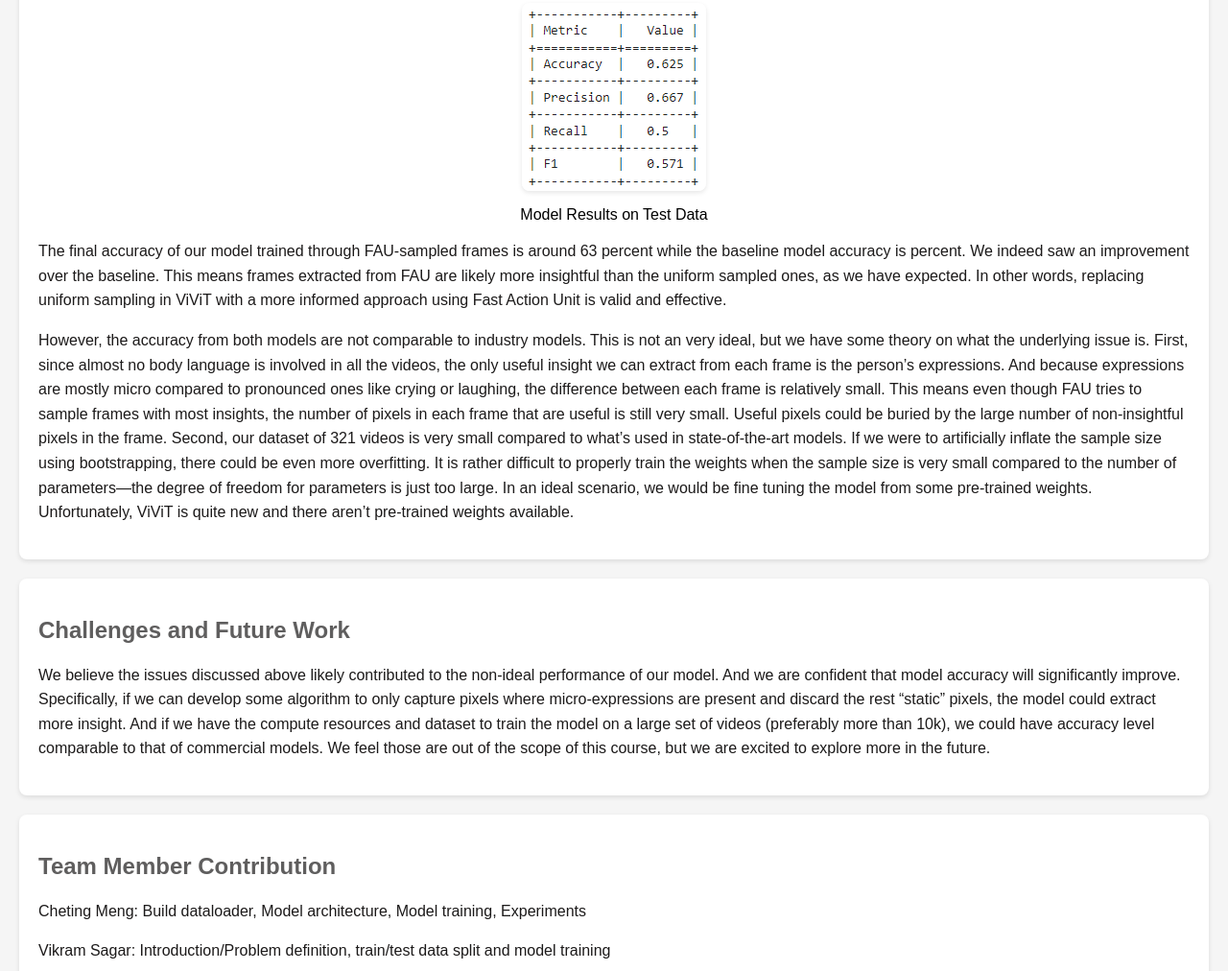
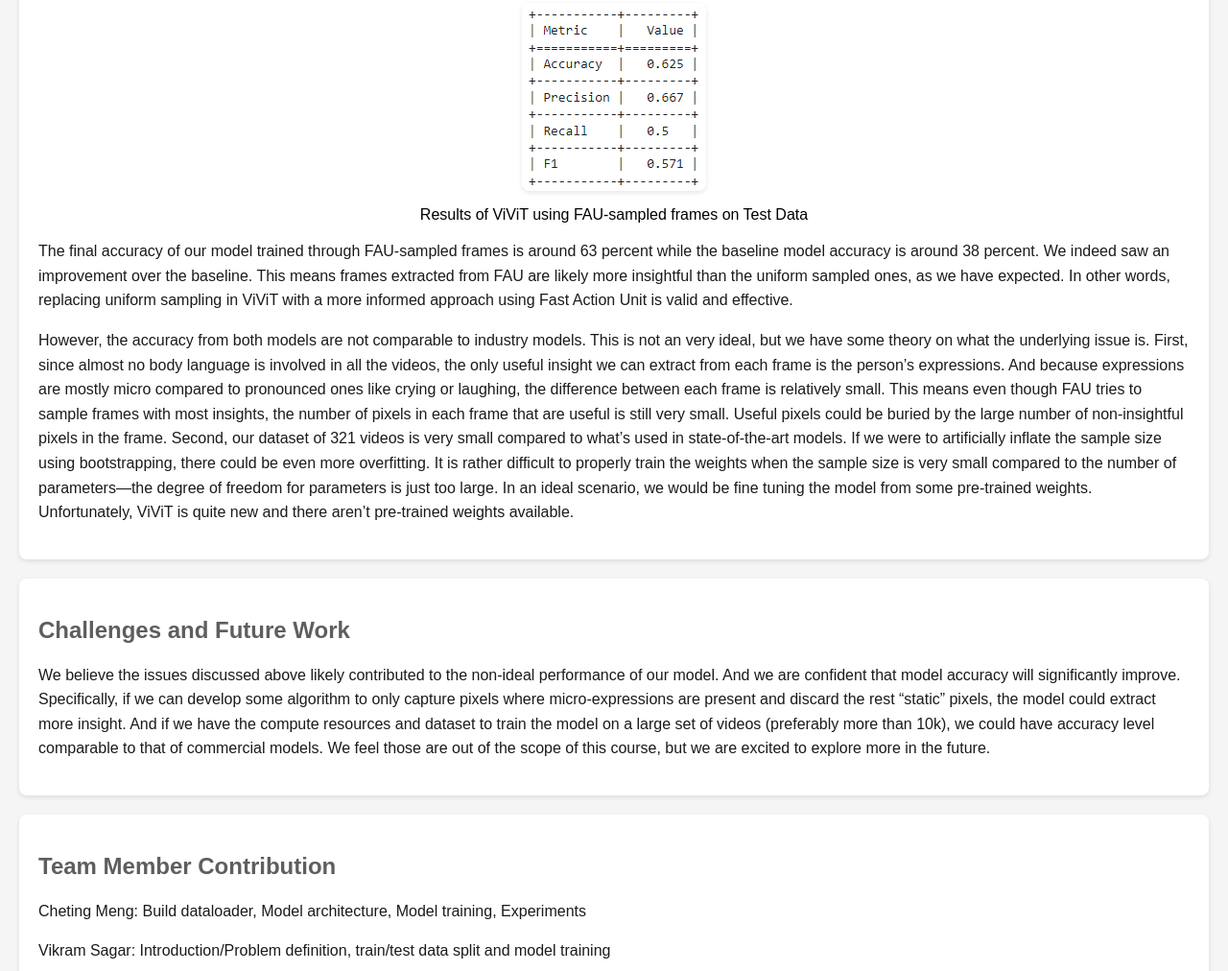
Before and after one commit to PsyDak-Meng/ViViT_Lie_Detector, a plain HTML site: page index.html in a window 1280 px wide. Shown: the part 6110-7122 px from the top of the page at 96% size. Drawn offline with Linux system fonts and the light colour scheme.

Commit message:
Update index.html

```diff
--- a/index.html
+++ b/index.html
@@ -238,8 +238,8 @@
      <section id="result">
         <h2>Results and Discussion</h2>
         <img src="web_data/Result.png" alt="FRAMEWORK">
-        <p><center>Model Results on Test Data</center></p>
-        <p>The final accuracy of our model trained through FAU-sampled frames is around 63 percent while the baseline model accuracy is   percent. We indeed saw an improvement over the baseline. This means frames extracted from FAU are likely more insightful than the uniform sampled ones, as we have expected. In other words, replacing uniform sampling in ViViT with a more informed approach using Fast Action Unit is valid and effective.
+        <p><center>Results of ViViT using FAU-sampled frames on Test Data</center></p>
+        <p>The final accuracy of our model trained through FAU-sampled frames is around 63 percent while the baseline model accuracy is around 38 percent. We indeed saw an improvement over the baseline. This means frames extracted from FAU are likely more insightful than the uniform sampled ones, as we have expected. In other words, replacing uniform sampling in ViViT with a more informed approach using Fast Action Unit is valid and effective.
         </p><p>However, the accuracy from both models are not comparable to industry models. This is not an very ideal, but we have some theory on what the underlying issue is. First, since almost no body language is involved in all the videos, the only useful insight we can extract from each frame is the person’s expressions. And because expressions are mostly micro compared to pronounced ones like crying or laughing, the difference between each frame is relatively small. This means even though FAU tries to sample frames with most insights, the number of pixels in each frame that are useful is still very small. Useful pixels could be buried by the large number of non-insightful pixels in the frame. Second, our dataset of 321 videos is very small compared to what’s used in state-of-the-art models. If we were to artificially inflate the sample size using bootstrapping, there could be even more overfitting. It is rather difficult to properly train the weights when the sample size is very small compared to the number of parameters—the degree of freedom for parameters is just too large. In an ideal scenario, we would be fine tuning the model from some pre-trained weights. Unfortunately, ViViT is quite new and there aren’t pre-trained weights available.
         </p>
      </section>
```
